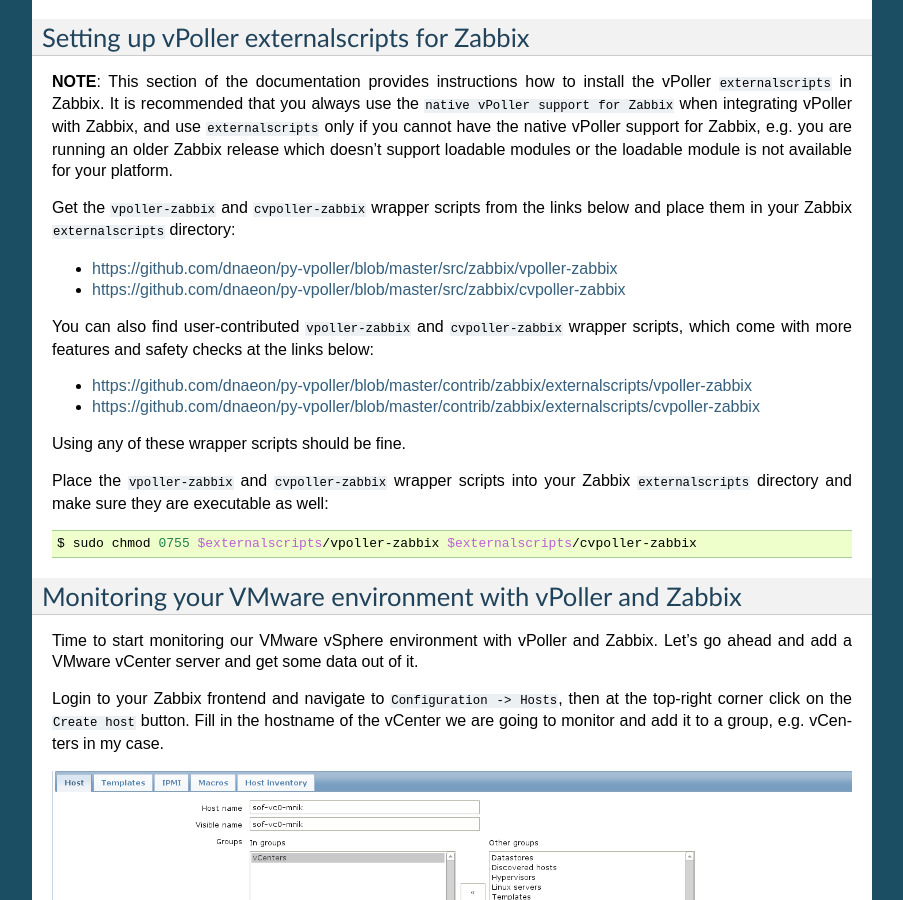
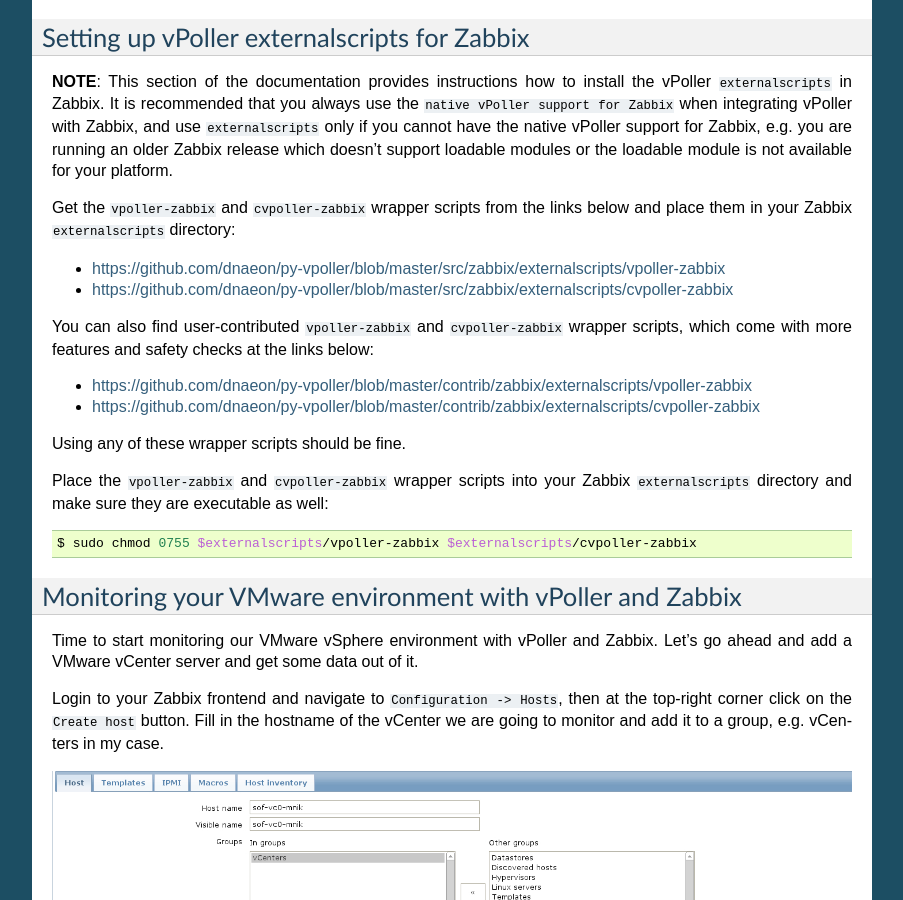
Before and after one commit to dnaeon/py-vpoller, a Sphinx documentation site: the page built from docs/vpoller-zabbix.rst, in a window 1280 px wide and 900 px high, scrolled down 1220 px. Shown: the whole window, without its empty margins (198-1101 px from the left). Built offline with Sphinx 7.4.7, drawn with Linux system fonts in a browser that asks for light colours; pages that are not in the unit, such as notebooks, are missing from menus; some of the changed lines change nothing that is shown.

Commit message:
Re-organize the Zabbix related bits

```diff
--- a/docs/vpoller-zabbix.rst
+++ b/docs/vpoller-zabbix.rst
@@ -53,7 +53,7 @@
 You can grab the latest `vPoller templates for Zabbix`_ from the Github
 repo of vPoller.
 
-.. _`vPoller templates for Zabbix`: https://github.com/dnaeon/py-vpoller/tree/master/src/zabbix
+.. _`vPoller templates for Zabbix`: https://github.com/dnaeon/py-vpoller/tree/master/src/zabbix/templates
 
 Once you import the templates you should see the newly imported
 vPoller templates.
@@ -93,8 +93,8 @@
 from the links below and place them in your Zabbix
 ``externalscripts`` directory:
 
-* https://github.com/dnaeon/py-vpoller/blob/master/src/zabbix/vpoller-zabbix
-* https://github.com/dnaeon/py-vpoller/blob/master/src/zabbix/cvpoller-zabbix
+* https://github.com/dnaeon/py-vpoller/blob/master/src/zabbix/externalscripts/vpoller-zabbix
+* https://github.com/dnaeon/py-vpoller/blob/master/src/zabbix/externalscripts/cvpoller-zabbix
 
 You can also find user-contributed ``vpoller-zabbix`` and
 ``cvpoller-zabbix`` wrapper scripts, which come with more features
@@ -199,7 +199,7 @@
 adding the host to groups you want, linking arbitrary
 templates to it, etc.
 
-.. _`zabbix-vsphere-import`: https://github.com/dnaeon/py-vpoller/blob/master/src/zabbix/zabbix-vsphere-import
+.. _`zabbix-vsphere-import`: https://github.com/dnaeon/py-vpoller/master/src/zabbix/vsphere-import
 
 First, let's create the config file which `zabbix-vsphere-import`_
 will be using. Below is an example config file used by
```
Also changed, not shown: src/zabbix/vsphere-import/zabbix-vsphere-import.yaml (renamed from src/zabbix/zabbix-vsphere-import.yaml), 10 other files.
